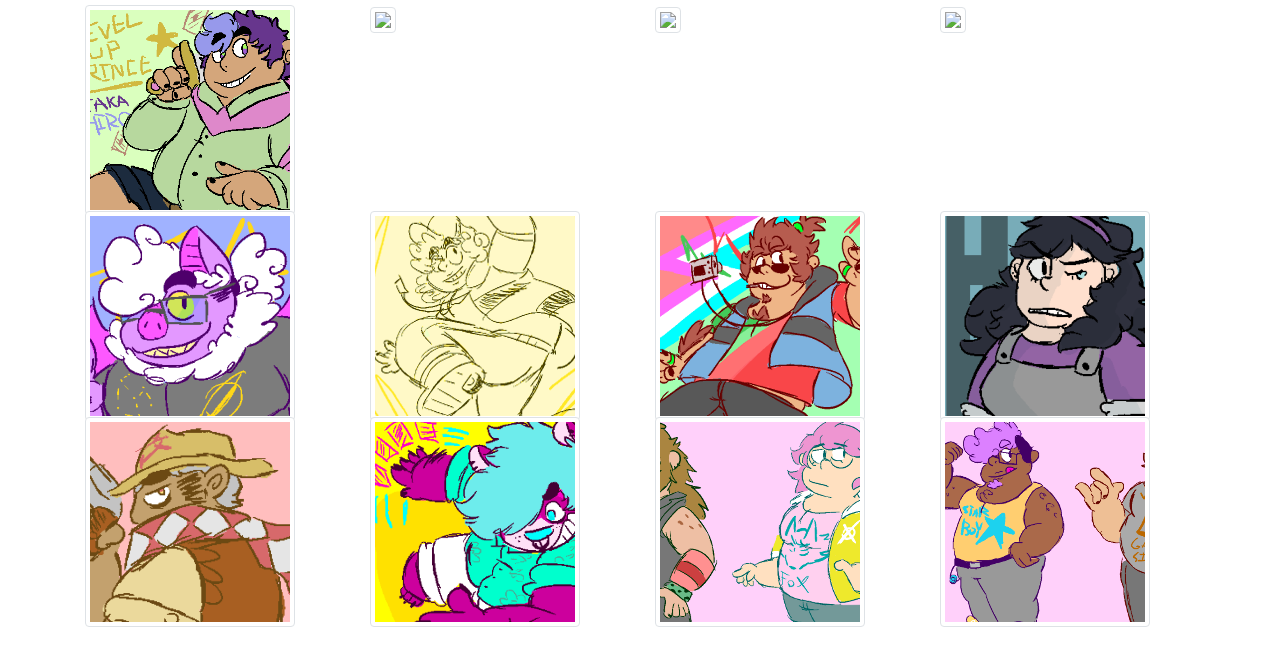
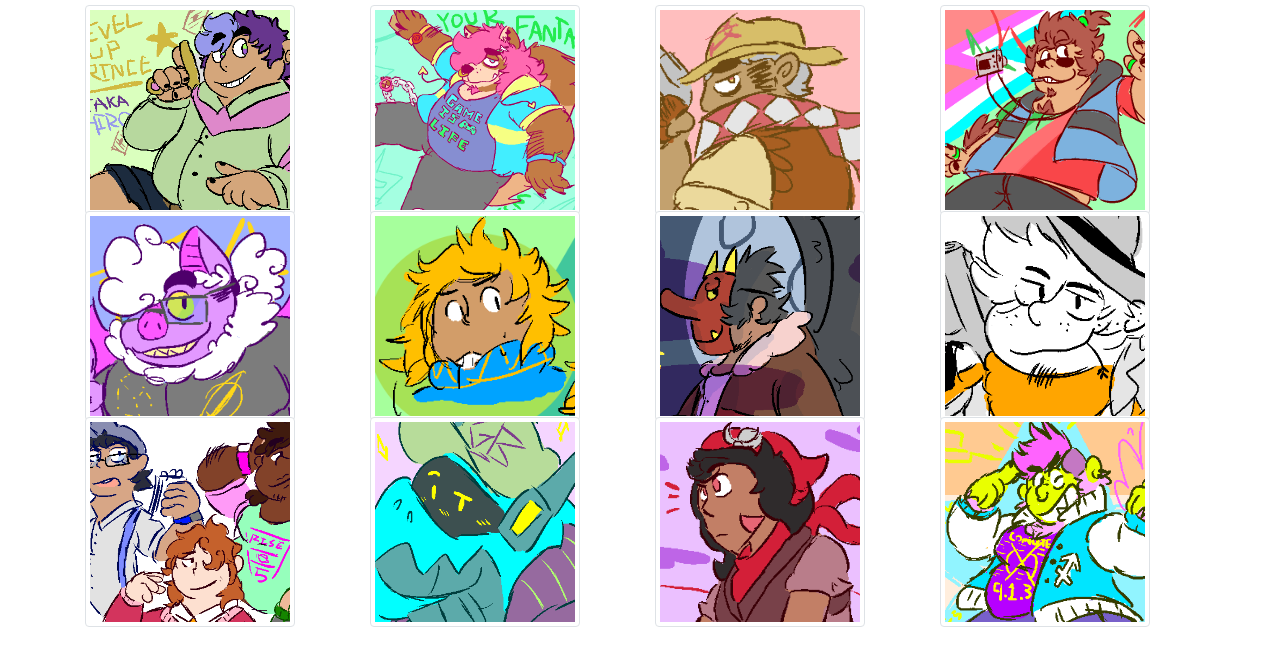
Before and after one commit to Darruane/Darruane.github.io, a plain HTML site: page persart.html in a window 1280 px wide. Shown: the part 107-772 px from the top of the page. Drawn offline with nearby package versions, Linux system fonts and the light colour scheme.

Commit message:
Update persart.html
updated art

```diff
--- a/persart.html
+++ b/persart.html
@@ -195,15 +195,15 @@ img.hover-shadow {
 
     </div>
     <div class="col-sm">
-    <img src="FANTASY_thumbnail.png.png" class="img-thumbnail" onclick="openModal();currentSlide(2)" class="hover-shadow">
+    <img src="FANTASY_thumbnail.png" class="img-thumbnail" onclick="openModal();currentSlide(2)" class="hover-shadow">
 
     </div>
 	<div class="col-sm">
-    <img src=".png" class="img-thumbnail" onclick="openModal();currentSlide(3)" class="hover-shadow">
+    <img src="GUN_thumbnail.png" class="img-thumbnail" onclick="openModal();currentSlide(3)" class="hover-shadow">
 
     </div>
     <div class="col-sm">
-    <img src=".png" class="img-thumbnail" onclick="openModal();currentSlide(4)" class="hover-shadow">
+    <img src="RAUL_thumbnail.png" class="img-thumbnail" onclick="openModal();currentSlide(4)" class="hover-shadow">
 
     </div>
   </div>
@@ -213,34 +213,34 @@ img.hover-shadow {
 
     </div>
 	    <div class="col-sm">
-  <img src="BERTIE_thumbnail.png" class="img-thumbnail" onclick="openModal();currentSlide(6)" class="hover-shadow">
+  <img src="hoodkid_thumb.png" class="img-thumbnail" onclick="openModal();currentSlide(6)" class="hover-shadow">
 
     </div>
 	    <div class="col-sm">
-  <img src="RAUL_thumbnail.png" class="img-thumbnail" onclick="openModal();currentSlide(7)" class="hover-shadow">
+  <img src="wings_thumb.png" class="img-thumbnail" onclick="openModal();currentSlide(7)" class="hover-shadow">
 
     </div>
 	    <div class="col-sm">
-  <img src="LYNN_thumbnail.png" class="img-thumbnail" onclick="openModal();currentSlide(8)" class="hover-shadow">
+  <img src="cowboy_thumb.png" class="img-thumbnail" onclick="openModal();currentSlide(8)" class="hover-shadow">
 
     </div>
 </div>
 
 														 <div class="row">
     <div class="col-sm">
-  <img src="GUN_thumbnail.png" class="img-thumbnail" onclick="openModal();currentSlide(9)" class="hover-shadow">
+  <img src="characterbatch_thumb.png" class="img-thumbnail" onclick="openModal();currentSlide(9)" class="hover-shadow">
 
     </div>
 	    <div class="col-sm">
-  <img src="SHOOT_thumbnail.png" class="img-thumbnail" onclick="openModal();currentSlide(10)" class="hover-shadow">
+  <img src="GB_thumb.png" class="img-thumbnail" onclick="openModal();currentSlide(10)" class="hover-shadow">
 
     </div>
 	    <div class="col-sm">
-  <img src="Jackie_Kit_thumbnail.png" class="img-thumbnail" onclick="openModal();currentSlide(11)" class="hover-shadow">
+  <img src="commissionexample_thumb.png" class="img-thumbnail" onclick="openModal();currentSlide(11)" class="hover-shadow">
 
     </div>
 	    <div class="col-sm">
-  <img src="Ruben_Howard_thumbnail.png" class="img-thumbnail" onclick="openModal();currentSlide(12)" class="hover-shadow">
+  <img src="monkey_thumb.png" class="img-thumbnail" onclick="openModal();currentSlide(12)" class="hover-shadow">
 
     </div>
 </div>
@@ -262,12 +262,12 @@ img.hover-shadow {
 
 	    <div class="mySlides">
       <div class="numbertext">3 / 12</div>
-      <img src=".png" style="width:100%">
+      <img src="GUN.png" style="width:100%">
     </div>
 
     <div class="mySlides">
       <div class="numbertext">4 / 12</div>
-      <img src="FANTASY.png" style="width:100%">
+      <img src="RAUL.png" style="width:100%">
     </div>
 
 	    <div class="mySlides">
@@ -277,37 +277,37 @@ img.hover-shadow {
 
 		    <div class="mySlides">
       <div class="numbertext">6 / 12</div>
-      <img src="BERTIE.png" style="width:100%">
+      <img src="hoodkid.png" style="width:100%">
     </div>
 
 		    <div class="mySlides">
       <div class="numbertext">7 / 12</div>
-      <img src="RAUL.png" style="width:100%">
+      <img src="wings.png" style="width:100%">
     </div>
 
 		    <div class="mySlides">
       <div class="numbertext">8 / 12</div>
-      <img src="LYNN.png" style="width:100%">
+      <img src="cowboy.png" style="width:100%">
     </div>
 
 <div class="mySlides">
       <div class="numbertext">9 / 12</div>
-      <img src="GUN.png" style="width:100%">
+      <img src="characterbatch.png" style="width:100%">
     </div>
 
 <div class="mySlides">
       <div class="numbertext">10 / 12</div>
-      <img src="SHOOT.png" style="width:100%">
+      <img src="GB.png" style="width:100%">
     </div>
 
 <div class="mySlides">
       <div class="numbertext">11 / 12</div>
-      <img src="Jackie_Kit.png" style="width:100%">
+      <img src="commissionexample.png" style="width:100%">
     </div>
 
 <div class="mySlides">
       <div class="numbertext">12 / 12</div>
-      <img src="Ruben_Howard.png" style="width:100%">
+      <img src="monkey.png" style="width:100%">
     </div>
 
     <!-- Next/previous controls -->
@@ -322,19 +322,19 @@ img.hover-shadow {
     <!-- Thumbnail image controls -->
 	  <div class="row">
     <div class="column">
-      <img class="demo" src="HOTAKA_thumbnail.png" onclick="currentSlide(1)" alt="Art of a collaborative character for a friend, Made in 2019.">
+      <img class="demo" src="HOTAKA_thumbnail.png" onclick="currentSlide(1)" alt="Art of a collaborative character for a friend, Made 18/6/2019.">
     </div>
 
     <div class="column">
-      <img class="demo" src="FANTASY_thumbnail.png" onclick="currentSlide(2)" alt="A full piece of a tanuki character, Made in 2019">
+      <img class="demo" src="FANTASY_thumbnail.png" onclick="currentSlide(2)" alt="A full piece of a tanuki character, Made 4/7/2019">
     </div>
 
 	<div class="column">
-      <img class="demo" src="_thumbnail.png" onclick="currentSlide(3)" alt="Full art of a collaborative character, Made 18/6/2019">
+      <img class="demo" src="GUN_thumbnail_thumbnail.png" onclick="currentSlide(3)" alt="Quick brainstorm of a character, Made 11/6/2019">
     </div>
 
     <div class="column">
-      <img class="demo" src="FANTASY_thumbnail.png" onclick="currentSlide(4)" alt="Full art of my character, Made 4/7/2019">
+      <img class="demo" src="RAUL_thumbnail.png" onclick="currentSlide(4)" alt="Full art of an original character, Made 3/11/2019">
     </div>
 </div>
 	  <div class="row">
@@ -343,32 +343,32 @@ img.hover-shadow {
     </div>
 
 	<div class="column">
-      <img class="demo" src="BERTIE_thumbnail.png" onclick="currentSlide(6)" alt="Example of a quick sketch, Made 14/1/2020">
+      <img class="demo" src="hoodkid_thumb.png" onclick="currentSlide(6)" alt="Another swift character concept, Made 22/4/2020">
     </div>
 
 		<div class="column">
-      <img class="demo" src="RAUL_thumbnail.png" onclick="currentSlide(7)" alt="Full art of an original character, Made 3/11/2019">
+      <img class="demo" src="wings_thumb.png" onclick="currentSlide(7)" alt="Character for a friend, Made 14/8/2020">
     </div>
 
 		<div class="column">
-      <img class="demo" src="LYNN_thumbnail.png" onclick="currentSlide(8)" alt="Full art of an original character, Made 21/2/2020">
+      <img class="demo" src="cowboy_thumb.png" onclick="currentSlide(8)" alt="Example of a quick semi-coloured sketch, Made 27/10/2020">
     </div>
 	</div>
 													      <div class="row">
 	<div class="column">
-      <img class="demo" src="GUN_thumbnail.png" onclick="currentSlide(9)" alt="Character concept, Made 11/6/2019">
+      <img class="demo" src="characterbatch_thumb.png" onclick="currentSlide(9)" alt="A set of characters, Made 28/1/2021">
     </div>
 
 	<div class="column">
-      <img class="demo" src="SHOOT_thumbnail.png" onclick="currentSlide(10)" alt="Testing out a new palette, Made 24/3/2020">
+      <img class="demo" src="GB_thumb.png" onclick="currentSlide(10)" alt="Bust of a long-time character, Made 6/2/2021">
     </div>
 
 		<div class="column">
-      <img class="demo" src="Jackie_Kit_thumbnail.png" onclick="currentSlide(11)" alt="Character concepts, Made 25/3/2020">
+      <img class="demo" src="commissionexample_thumb.png" onclick="currentSlide(11)" alt="Commission done for a friend, Made 1/6/2021">
     </div>
 
 		<div class="column">
-      <img class="demo" src="Ruben_Howard_thumbnail.png" onclick="currentSlide(12)" alt="Human design of the character from #1/#5, and another concept. Made 23/3/2020">
+      <img class="demo" src="monkey_thumb.png" onclick="currentSlide(12)" alt="A more vibrant piece, Made 15/8/2021">
     </div>
 	</div>
   </div>
```
